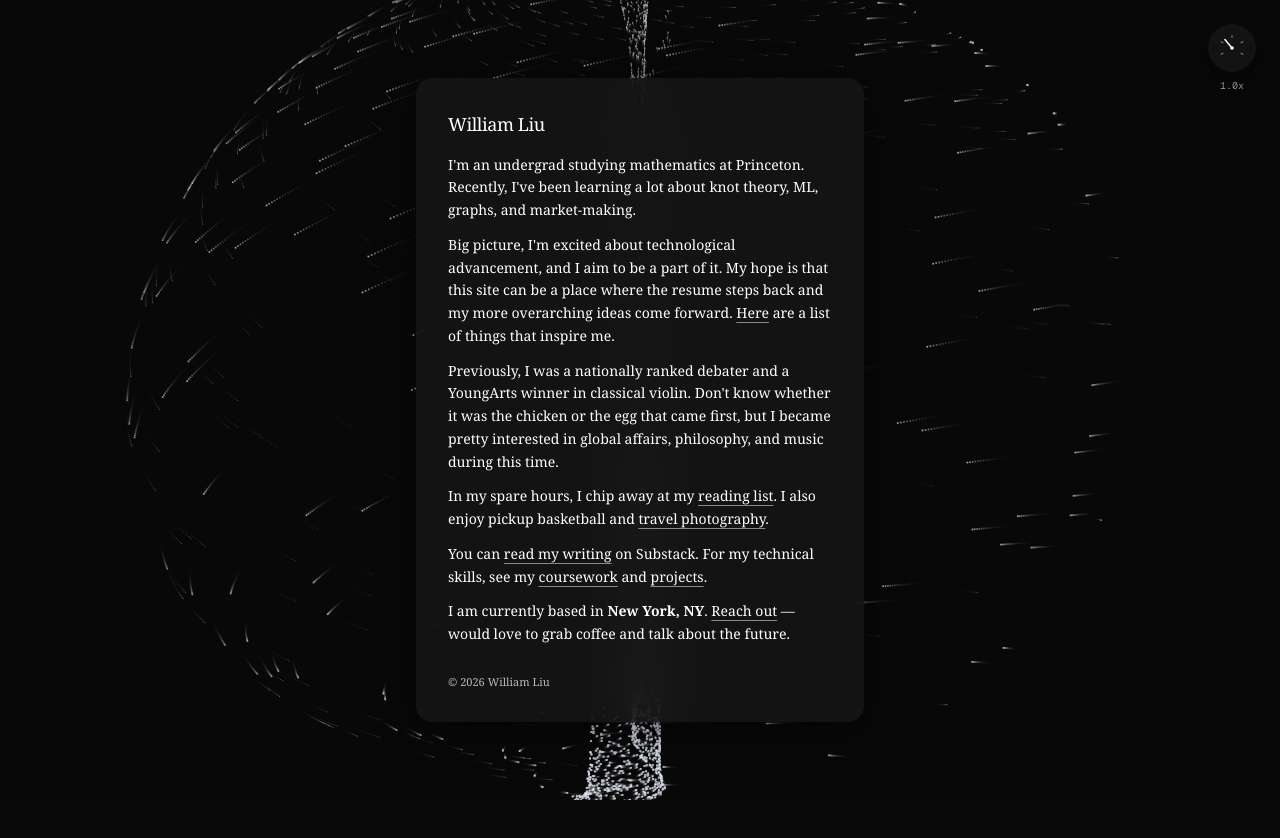
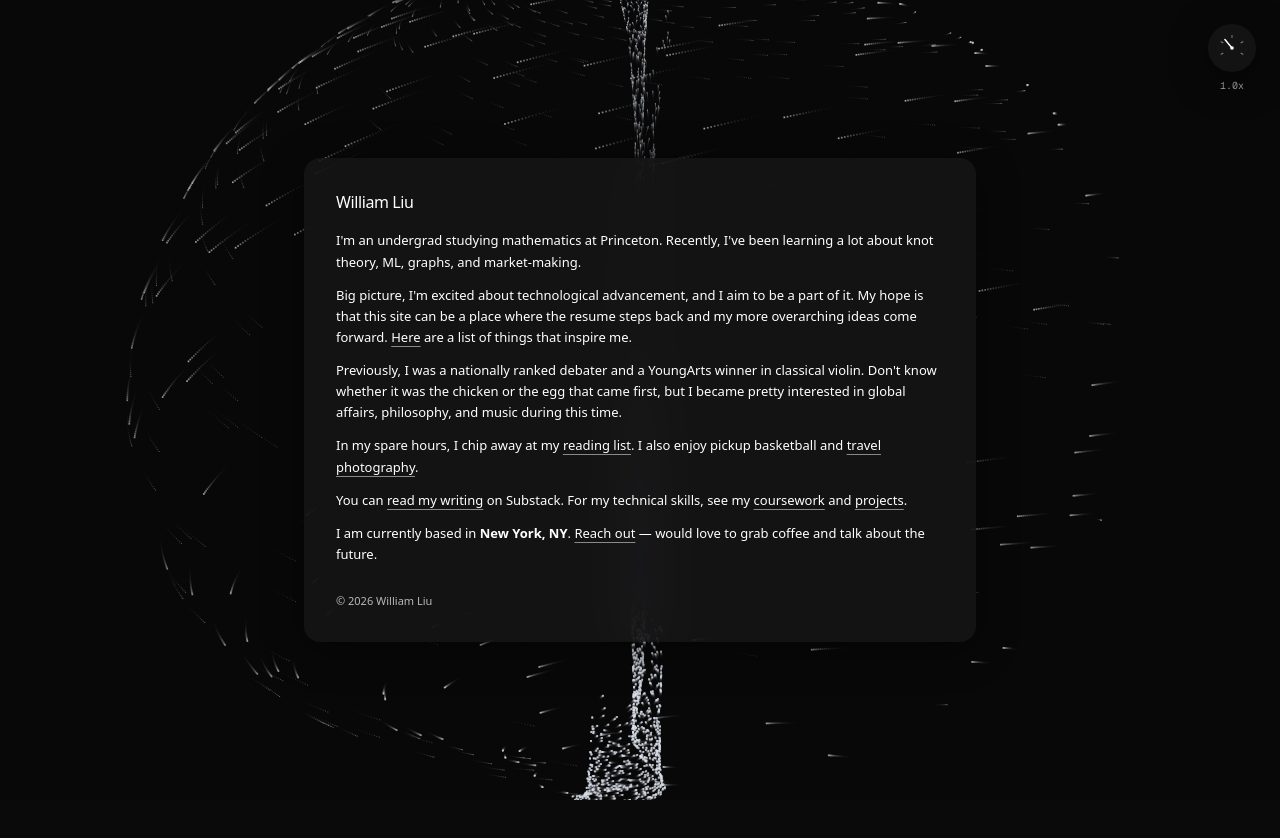
Before and after one commit to thewilliamliu/personal-website, a Next.js app: page / in a window 1280 px wide. Shown: the top 838 px of the page. Built offline with nearby package versions, Linux system fonts and the light colour scheme.

Commit message:
Inter font, smaller text, wider card

```diff
--- a/app/attractor/page.tsx
+++ b/app/attractor/page.tsx
@@ -20,12 +20,12 @@ export default function AttractorPage() {
       <AizawaBackground />
       <div aria-hidden="true" className="h-[400vh]" />
       <main className="fixed inset-0 flex items-center justify-center p-6">
-        <section className="glass-card w-full max-w-md rounded-2xl p-7 md:p-8 text-white">
-          <h1 className="mb-4 text-lg font-medium tracking-tight">
+        <section className="glass-card w-full max-w-2xl rounded-2xl p-7 md:p-8 text-white">
+          <h1 className="mb-4 text-base font-medium tracking-tight">
             The Aizawa Attractor
           </h1>
 
-          <p className="mb-3 text-sm leading-relaxed">
+          <p className="mb-3 text-[13px] leading-relaxed">
             The animation on the homepage is the Aizawa attractor, a strange
             attractor: a chaotic system whose trajectories never repeat or
             settle down, yet stay confined to this sphere-like shape forever.
@@ -38,7 +38,7 @@ export default function AttractorPage() {
             <Eq>dz/dt = c + a·z − z³/3 − (x² + y²)(1 + e·z) + f·z·x³</Eq>
           </div>
 
-          <p className="mb-3 text-sm leading-relaxed">
+          <p className="mb-3 text-[13px] leading-relaxed">
             with constants a = 0.95, b = 0.7, c = 0.6, d = 3.5, e = 0.25,
             f = 0.1. The first two equations spin points around the vertical
             axis while pushing them outward or inward depending on height; the
@@ -46,7 +46,7 @@ export default function AttractorPage() {
             you see.
           </p>
 
-          <p className="mb-5 text-sm leading-relaxed">
+          <p className="mb-5 text-[13px] leading-relaxed">
             The system is chaotic: two particles that start almost together
             drift apart exponentially fast, which is why the swarm smears into
             a cloud instead of marching in lockstep. Every dot here is just
--- a/app/components/page-shell.tsx
+++ b/app/components/page-shell.tsx
@@ -14,8 +14,8 @@ export default function PageShell({
       <AizawaBackground />
       <div aria-hidden="true" className="h-[400vh]" />
       <main className="fixed inset-0 flex items-center justify-center p-6">
-        <section className="glass-card w-full max-w-md overflow-y-auto max-h-[85vh] rounded-2xl p-7 md:p-8 text-white">
-          <h1 className="mb-4 text-lg font-medium tracking-tight">{title}</h1>
+        <section className="glass-card w-full max-w-2xl overflow-y-auto max-h-[85vh] rounded-2xl p-7 md:p-8 text-white">
+          <h1 className="mb-4 text-base font-medium tracking-tight">{title}</h1>
           {children}
           <Link
             href="/"
--- a/app/coursework/page.tsx
+++ b/app/coursework/page.tsx
@@ -6,7 +6,7 @@ export default function Page() {
   return (
     <PageShell title="Coursework">
       {/* Add your courses here */}
-      <p className="mb-3 text-sm leading-relaxed">
+      <p className="mb-3 text-[13px] leading-relaxed">
         Placeholder — relevant coursework in math, CS, and beyond.
       </p>
     </PageShell>
--- a/app/global.css
+++ b/app/global.css
@@ -1,7 +1,7 @@
 @import 'tailwindcss';
 
 @theme {
-  --font-serif: 'Newsreader Variable', Georgia, serif;
+  --font-sans: 'Inter Variable', system-ui, sans-serif;
   --font-mono: var(--font-geist-mono), monospace;
 }
 
--- a/app/inspirations/page.tsx
+++ b/app/inspirations/page.tsx
@@ -6,7 +6,7 @@ export default function Page() {
   return (
     <PageShell title="Things That Inspire Me">
       {/* Add your list here */}
-      <p className="mb-3 text-sm leading-relaxed">
+      <p className="mb-3 text-[13px] leading-relaxed">
         Placeholder — a list of people, ideas, essays, and works that inspire
         me.
       </p>
--- a/app/layout.tsx
+++ b/app/layout.tsx
@@ -2,8 +2,9 @@ import './global.css'
 import type { Metadata } from 'next'
 // Swap the font here — pick any at https://fontsource.org,
 // `npm install @fontsource-variable/<name>`, import it, and
-// update --font-serif in global.css.
-import '@fontsource-variable/newsreader'
+// update --font-sans in global.css.
+// Inter ≈ closest open font to OpenAI Sans.
+import '@fontsource-variable/inter'
 import { GeistMono } from 'geist/font/mono'
 import { Analytics } from '@vercel/analytics/react'
 import { SpeedInsights } from '@vercel/speed-insights/next'
@@ -40,7 +41,7 @@ export default function RootLayout({
       lang="en"
       className={`bg-[#0a0a0a] text-neutral-100 ${GeistMono.variable}`}
     >
-      <body className="antialiased font-serif">
+      <body className="antialiased font-sans">
         {children}
         <Analytics />
         <SpeedInsights />
--- a/app/page.tsx
+++ b/app/page.tsx
@@ -13,18 +13,18 @@ export default function Page() {
       {/* Scroll runway: scrolling rotates the attractor while the card stays put */}
       <div aria-hidden="true" className="h-[400vh]" />
       <main className="fixed inset-0 flex items-center justify-center p-6">
-        <section className="glass-card w-full max-w-md rounded-2xl p-7 md:p-8 text-white">
-          <h1 className="mb-4 text-lg font-medium tracking-tight">
+        <section className="glass-card w-full max-w-2xl rounded-2xl p-7 md:p-8 text-white">
+          <h1 className="mb-4 text-base font-medium tracking-tight">
             William Liu
           </h1>
 
-          <p className="mb-3 text-sm leading-relaxed">
+          <p className="mb-3 text-[13px] leading-relaxed">
             I&apos;m an undergrad studying mathematics at Princeton. Recently,
             I&apos;ve been learning a lot about knot theory, ML, graphs, and
             market-making.
           </p>
 
-          <p className="mb-3 text-sm leading-relaxed">
+          <p className="mb-3 text-[13px] leading-relaxed">
             Big picture, I&apos;m excited about technological advancement, and
             I aim to be a part of it. My hope is that this site can be a place
             where the resume steps back and my more overarching ideas come
@@ -35,14 +35,14 @@ export default function Page() {
             are a list of things that inspire me.
           </p>
 
-          <p className="mb-3 text-sm leading-relaxed">
+          <p className="mb-3 text-[13px] leading-relaxed">
             Previously, I was a nationally ranked debater and a YoungArts
             winner in classical violin. Don&apos;t know whether it was the
             chicken or the egg that came first, but I became pretty interested
             in global affairs, philosophy, and music during this time.
           </p>
 
-          <p className="mb-3 text-sm leading-relaxed">
+          <p className="mb-3 text-[13px] leading-relaxed">
             In my spare hours, I chip away at my{' '}
             <Link href="/reading" className={link}>
               reading list
@@ -54,7 +54,7 @@ export default function Page() {
             .
           </p>
 
-          <p className="mb-3 text-sm leading-relaxed">
+          <p className="mb-3 text-[13px] leading-relaxed">
             You can{' '}
             <a
               href="https://thewilliamliu.substack.com"
@@ -75,7 +75,7 @@ export default function Page() {
             .
           </p>
 
-          <p className="mb-5 text-sm leading-relaxed">
+          <p className="mb-5 text-[13px] leading-relaxed">
             I am currently based in <strong>New York, NY</strong>.{' '}
             <a href="mailto:williamliu@princeton.edu" className={link}>
               Reach out
--- a/app/photography/page.tsx
+++ b/app/photography/page.tsx
@@ -6,7 +6,7 @@ export default function Page() {
   return (
     <PageShell title="Travel Photography">
       {/* Add photos here (put images in /public and use next/image) */}
-      <p className="mb-3 text-sm leading-relaxed">
+      <p className="mb-3 text-[13px] leading-relaxed">
         Placeholder — photos from places I&apos;ve been.
       </p>
     </PageShell>
--- a/app/projects/page.tsx
+++ b/app/projects/page.tsx
@@ -6,7 +6,7 @@ export default function Page() {
   return (
     <PageShell title="Projects">
       {/* Add your projects here */}
-      <p className="mb-3 text-sm leading-relaxed">
+      <p className="mb-3 text-[13px] leading-relaxed">
         Placeholder — things I&apos;ve built.
       </p>
     </PageShell>
--- a/app/reading/page.tsx
+++ b/app/reading/page.tsx
@@ -6,7 +6,7 @@ export default function Page() {
   return (
     <PageShell title="Reading List">
       {/* Add your books here */}
-      <p className="mb-3 text-sm leading-relaxed">
+      <p className="mb-3 text-[13px] leading-relaxed">
         Placeholder — what I&apos;m reading now, and what I&apos;ve finished.
       </p>
     </PageShell>
--- a/package.json
+++ b/package.json
@@ -6,6 +6,7 @@
     "start": "next start"
   },
   "dependencies": {
+    "@fontsource-variable/inter": "^5.2.8",
     "@fontsource-variable/newsreader": "^5.2.10",
     "@tailwindcss/postcss": "4.0.0-alpha.13",
     "@types/node": "20.11.17",
```
Also changed, not shown: 1 other file (tests, documents, lock files or other folders).
